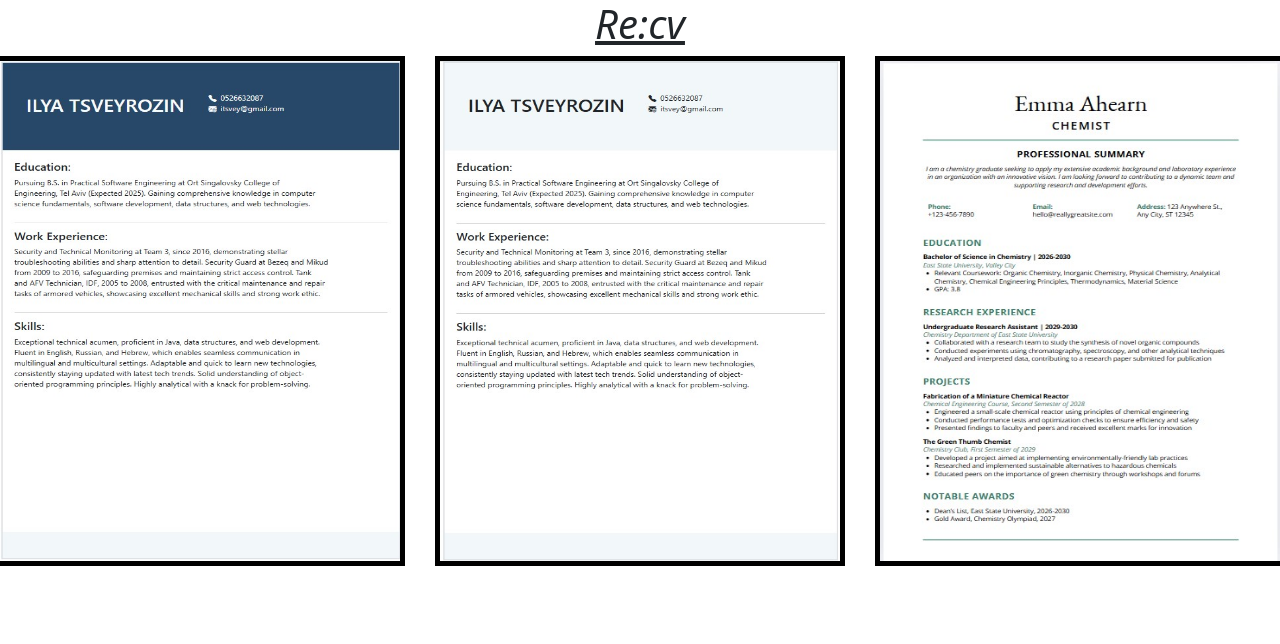
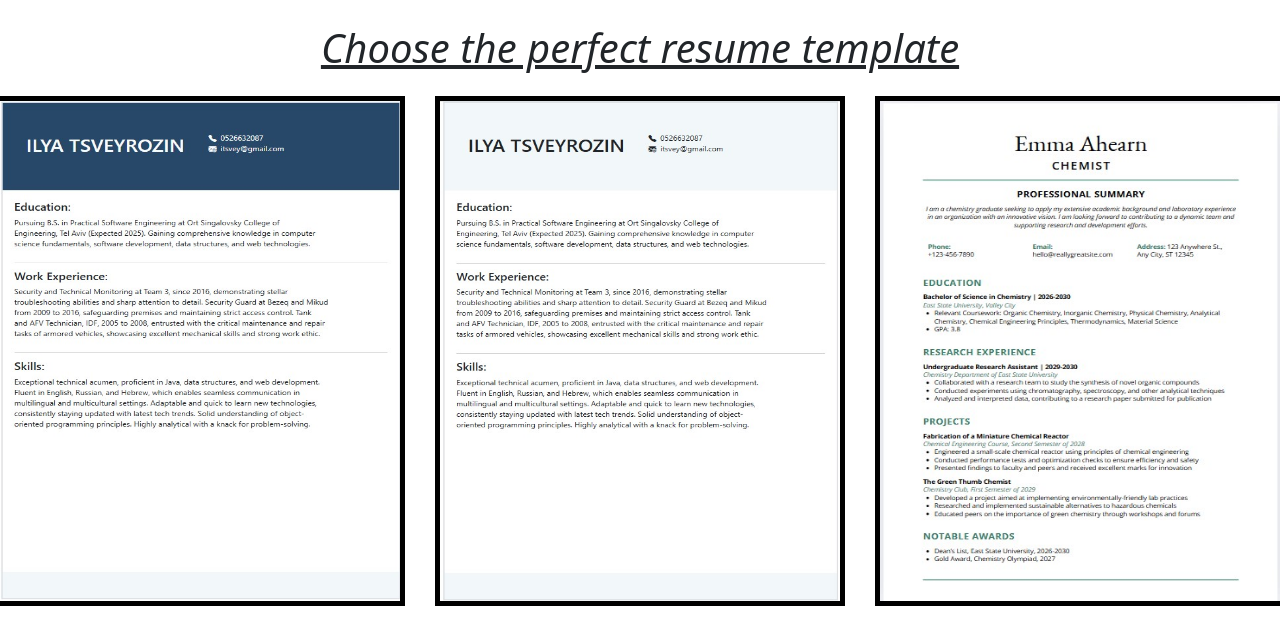
Before and after one commit to ihuda100/re_cv_client, a React (Vite) app: page /template in a window 1280 px wide. Shown: the top 644 px of the page. Built offline with nearby package versions, Linux system fonts and the light colour scheme.

Commit message:
titel page in template

```diff
--- a/src/componentsClient/Template.jsx
+++ b/src/componentsClient/Template.jsx
@@ -67,9 +67,9 @@ const Template = () => {
   return (
     <>
       <div className="center">
-        <h1>
+        <h1 className="my-4">
           <em>
-            <u>Re:cv</u>
+            <u>Choose the perfect resume template</u>
           </em>
         </h1>
       </div>
```
